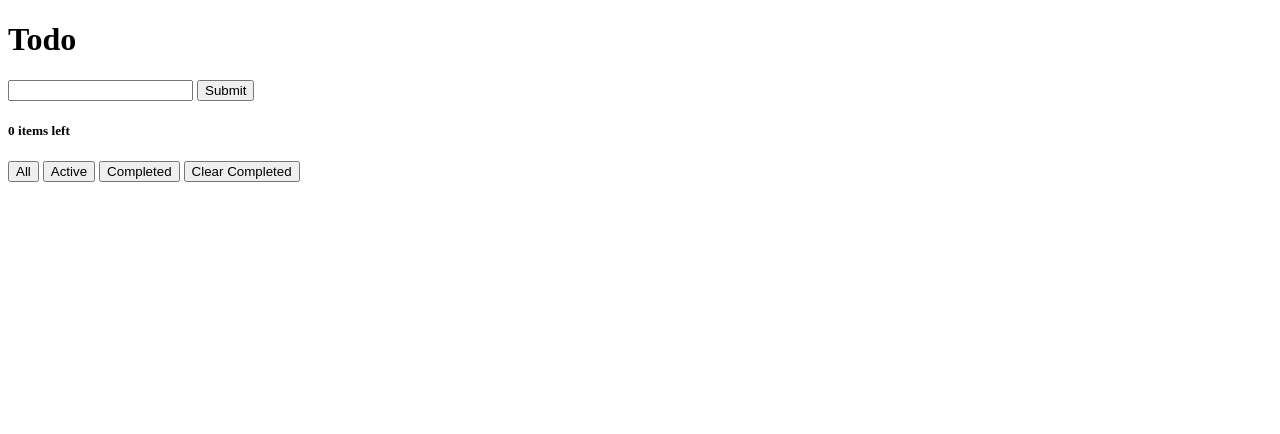
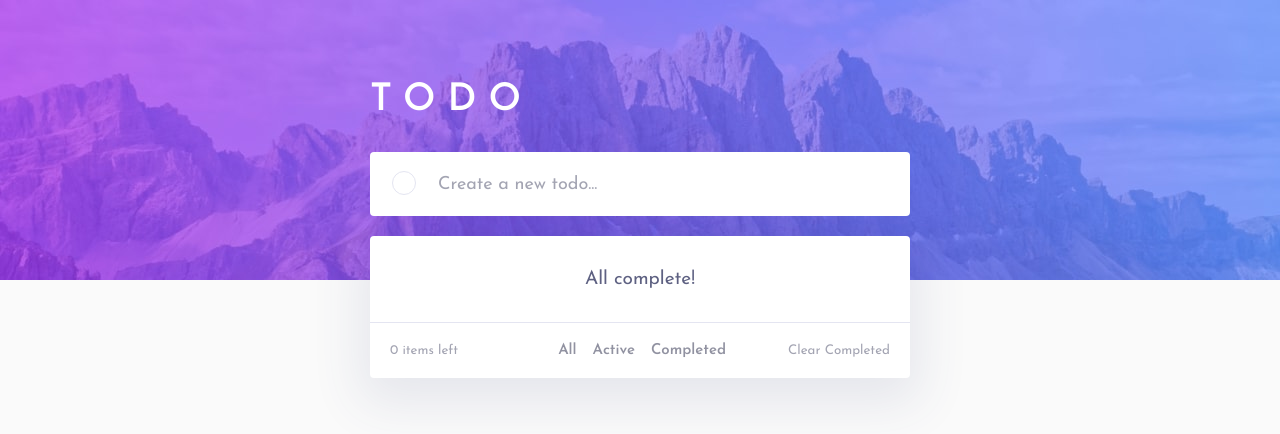
Before and after one commit to nogawa11/todo-app, a plain HTML site: page index.html in a window 1280 px wide. Drawn offline with Linux system fonts and the light colour scheme.

Commit message:
styled light containers

```diff
--- a/app.js
+++ b/app.js
@@ -1,14 +1,29 @@
 const todoList = document.querySelector(".todo-list")
 const count = document.querySelector('#count');
-const submitBtn = document.querySelector(".btn-submit")
 const allBtn = document.querySelector(".btn-all")
 const activeBtn = document.querySelector(".btn-active")
 const completedBtn = document.querySelector(".btn-completed")
 const clearBtn = document.querySelector(".btn-clear")
-const btns = [allBtn, completedBtn, clearBtn]
+const btns = [allBtn, activeBtn, completedBtn]
+const input = document.querySelector("input")
+
+input.addEventListener("keyup", (event) => {
+  if (event.key === 'Enter') {
+    event.preventDefault();
+    addTodo();
+  }
+});
 
 const todoCount = () => {
   count.innerText = todoList.querySelectorAll('.display').length;
+  if (todoList.querySelectorAll('.display').length === 0) {
+    todoList.innerHTML=
+    `
+      <div class="all-complete">
+        <h4>All complete!</h4>
+      </div>
+    `;
+  }
 }
 
 const deactivateBtns = () => {
@@ -128,8 +143,3 @@ const addTodo = () => {
 const removeTodo = (todoItem) => {
   todoItem.remove();
 }
-
-submitBtn.addEventListener("click", (event) => {
-  event.preventDefault();
-  addTodo();
-});
--- a/index.html
+++ b/index.html
@@ -5,25 +5,35 @@
     <meta name="viewport" content="width=device-width, initial-scale=1.0"> <!-- displays site properly based on user's device -->
     <link rel="icon" type="image/png" sizes="32x32" href="./images/favicon-32x32.png">
     <title>Frontend Mentor | Todo app</title>
+    <link rel="stylesheet" href="style.css">
   </head>
   <body>
+    <div class="header"></div>
+    <div class="flex-container">
+      <div class="container">
         <h1>Todo</h1>
-    <input class="todo-input" name="todo-input" type="text">
-    <button class="btn-submit" type="submit">Submit</button>
-    <div class="container">
+        <div class="todo-form">
+          <span class="circle"></span>
+          <input class="todo-input" name="todo-input" type="text" placeholder="Create a new todo...">
+        </div>
+        <div class="todo-container">
           <div class="todo-list"></div>
           <div class="todo-navbar">
             <h5>
               <span id="count"></span>
               items left
             </h5>
+            <div class="buttons">
               <button class="btn-all">All</button>
               <button class="btn-active">Active</button>
               <button class="btn-completed">Completed</button>
+            </div>
             <button class="btn-clear">Clear Completed</button>
           </div>
-    </div
-    Drag and drop to reorder list>
+        </div>
+      </div>
+    </div>
+    <!-- Drag and drop to reorder list -->
     <script src="app.js"></script>
   </body>
 </html>
--- /dev/null
+++ b/style.css
@@ -0,0 +1,130 @@
+@import url('https://fonts.googleapis.com/css2?family=Josefin+Sans:ital,wght@0,100;0,200;0,300;0,400;0,500;0,600;0,700;1,100;1,200;1,300;1,400;1,500;1,600;1,700&display=swap');
+
+body {
+  font-family: 'Josefin Sans', sans-serif;
+  background-color:hsl(0, 0%, 98%);
+  margin: 0;
+  padding: 0;
+}
+
+.header {
+  background-image: url('images/bg-desktop-light.jpg');
+  height: 280px;
+  position: relative;
+}
+
+.flex-container {
+  display: flex;
+  justify-content: center;
+  width: 100%;
+}
+
+.container {
+  width: 540px;
+  position: absolute;
+  top: 56px;
+}
+
+h1 {
+  color: white;
+  text-transform: uppercase;
+  letter-spacing: 12px;
+  font-size: 38px;
+  font-weight: 600;
+  margin-bottom: 32px;
+}
+
+.todo-form > input {
+  width: 100%;
+  border: 0;
+  border-radius: 4px;
+  height: 64px;
+  box-sizing: border-box;
+}
+
+.todo-form > input[type="text"] {
+  color: hsl(235, 19%, 35%);
+  font-size: 18px;
+  padding-left: 68px;
+  font-family: inherit;
+}
+
+.todo-form > input::placeholder {
+  color: hsl(236, 9%, 67%);
+  font-size: 18px;
+  font-family: inherit;
+}
+
+.circle {
+  height: 22px;
+  width: 22px;
+  border: 1px solid hsl(236, 33%, 92%);
+  border-radius: 50%;
+  position: absolute;
+  top: 115px;
+  left: 22px;
+}
+
+.todo-container {
+  background-color: white;
+  width: 100%;
+  border-radius: 4px;
+  box-shadow: 0px 15px 50px 10px rgb(62 70 132 / 11%);
+  margin-top: 20px;
+}
+
+.all-complete {
+  width: 100%;
+  text-align: center;
+  padding: 8px 0;
+  border-bottom: 1px solid hsl(236, 33%, 92%);
+}
+
+h4 {
+  font-weight: 400;
+  font-size: 19px;
+  color: hsl(235deg 16% 44%);
+}
+
+.todo-navbar {
+  display: flex;
+  justify-content: space-between;
+  padding: 20px;
+  align-items: center;
+}
+
+h5, .btn-clear {
+  color: hsl(236, 9%, 67%);
+  font-weight: 400;
+  border: 0;
+  margin: 0;
+  padding: 0;
+  background-color: white;
+  font-family: inherit;
+  transition: 0.5s;
+}
+
+.btn-clear:hover {
+  color: hsl(235deg 16% 44%);
+}
+
+.buttons {
+  display: flex;
+  gap: 16px;
+  padding-left: 38px;
+}
+
+.btn-all, .btn-active, .btn-completed {
+  color: hsl(236, 8%, 60%);
+  font-weight: 600;
+  font-size: 15px;
+  border: 0;
+  margin: 0;
+  padding: 0;
+  background-color: white;
+  font-family: inherit;
+  transition: 0.5s;
+}
+.btn-all:hover, .btn-active:hover, .btn-completed:hover {
+  color: hsl(220, 98%, 61%);
+}
```
Lines whose indentation alone changed are shown as unchanged.
